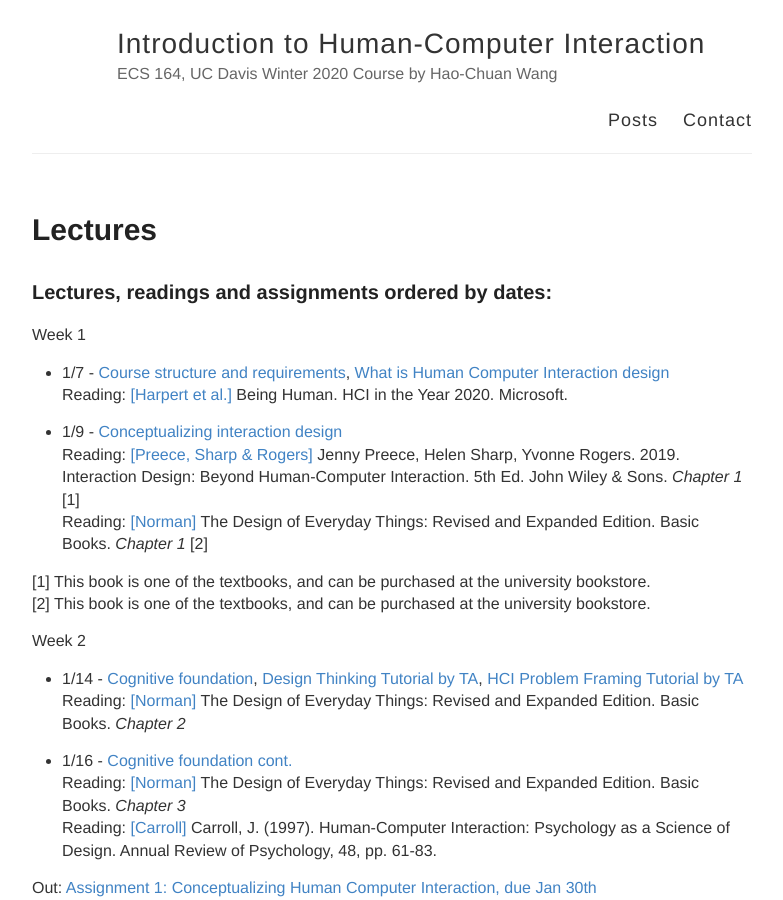
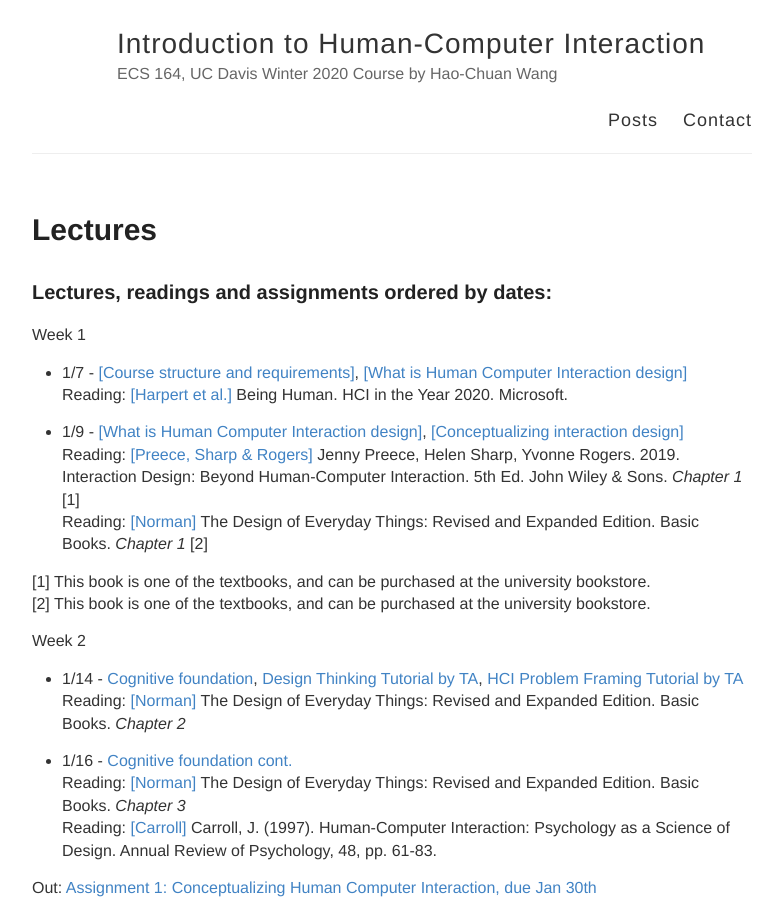
Before and after one commit to hciwang/hciwang.github.io, a Jekyll site: the page built from _posts/2020-1-5-lectures.md, in a window 1280 px wide and 900 px high. Shown: the whole window, without its empty margins (248-1031 px from the left). Built offline with Jekyll 4.4.1, drawn with Linux system fonts in a browser that asks for light colours.

Commit message:
Update 2020-1-5-lectures.md

```diff
--- a/_posts/2020-1-5-lectures.md
+++ b/_posts/2020-1-5-lectures.md
@@ -6,10 +6,10 @@ permalink: /lectures/
 
 ### Lectures, readings and assignments ordered by dates:
 Week 1
-- 1/7 - [Course structure and requirements](https://canvas.ucdavis.edu/courses/413583/files/folder/Lectures?preview=7506297), [What is Human Computer Interaction design](https://canvas.ucdavis.edu/courses/413583/files/folder/Lectures?preview=7506296)
+- 1/7 - [[Course structure and requirements]](https://canvas.ucdavis.edu/courses/413583/files/folder/Lectures?preview=7506297), [[What is Human Computer Interaction design]](https://canvas.ucdavis.edu/courses/413583/files/folder/Lectures?preview=7506296)
 Reading:  [[Harpert et al.]](https://www.microsoft.com/en-us/research/uploads/prod/2019/03/beinghumana3-1.pdf) Being Human. HCI in the Year 2020. Microsoft.
 
-- 1/9 - [Conceptualizing interaction design]()
+- 1/9 - [[What is Human Computer Interaction design]](https://canvas.ucdavis.edu/courses/413583/files/folder/Lectures?preview=7506296), [[Conceptualizing interaction design]]()
 Reading: [[Preece, Sharp & Rogers]](http://www.id-book.com/) Jenny Preece, Helen Sharp, Yvonne Rogers. 2019. Interaction Design: Beyond Human-Computer Interaction. 5th Ed. John Wiley & Sons.  *Chapter 1* [1]
 Reading: [[Norman]](https://www.basicbooks.com/titles/don-norman/the-design-of-everyday-things/9780465050659/) The Design of Everyday Things: Revised and Expanded Edition. Basic Books. *Chapter 1* [2]
 
```
